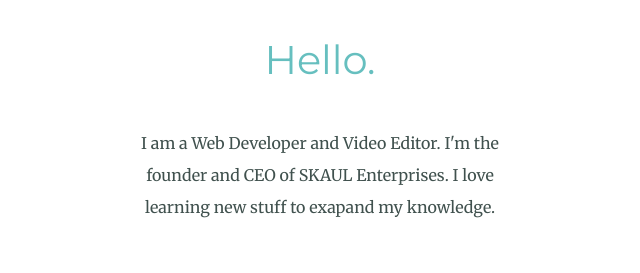
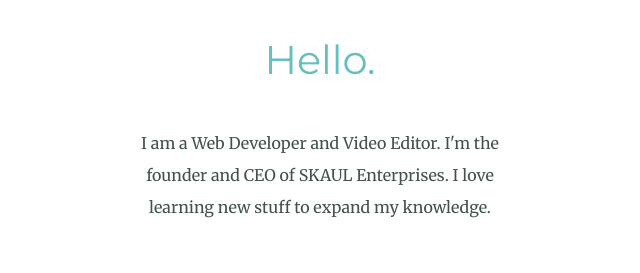
Before and after one commit to skaul18/PostCSS, a plain HTML site: page index.html in a window 1280 px wide. Shown: the part 1087-1360 px from the top of the page, 320-960 px from the left. Drawn offline with Linux system fonts and the light colour scheme.

Commit message:
Update index.html

```diff
--- a/index.html
+++ b/index.html
@@ -22,7 +22,7 @@
     <div class="profile">
       <img src="profile_pic.png" alt="profile-pic">
       <h2>Hello.</h2>
-      <p class="intro">I am a Web Developer and Video Editor. I'm the founder and CEO of SKAUL Enterprises. I love learning new stuff to exapand my knowledge.</p>
+      <p class="intro">I am a Web Developer and Video Editor. I'm the founder and CEO of SKAUL Enterprises. I love learning new stuff to expand my knowledge.</p>
     </div>
     <hr>
     <div class="skills">
```
